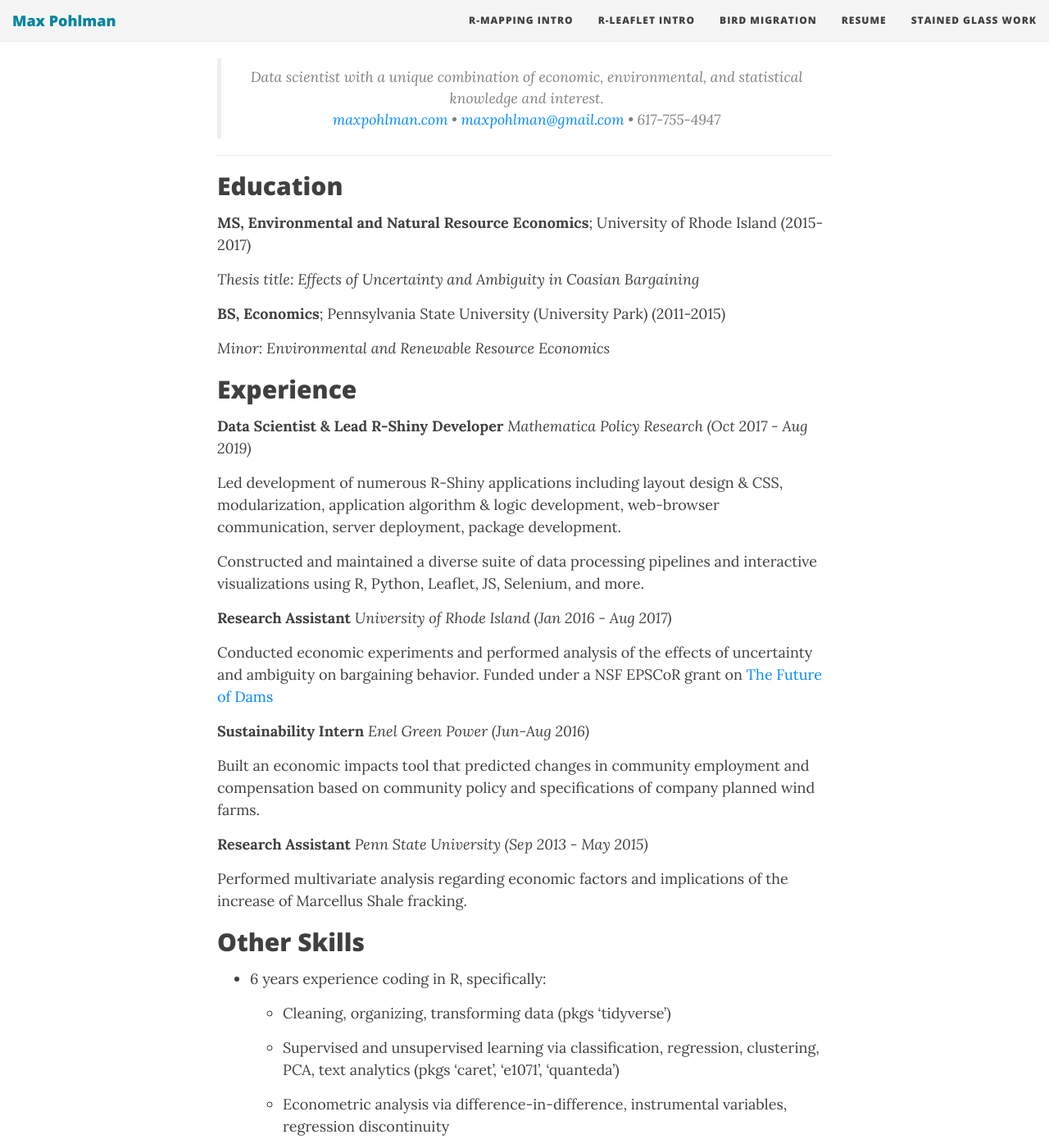
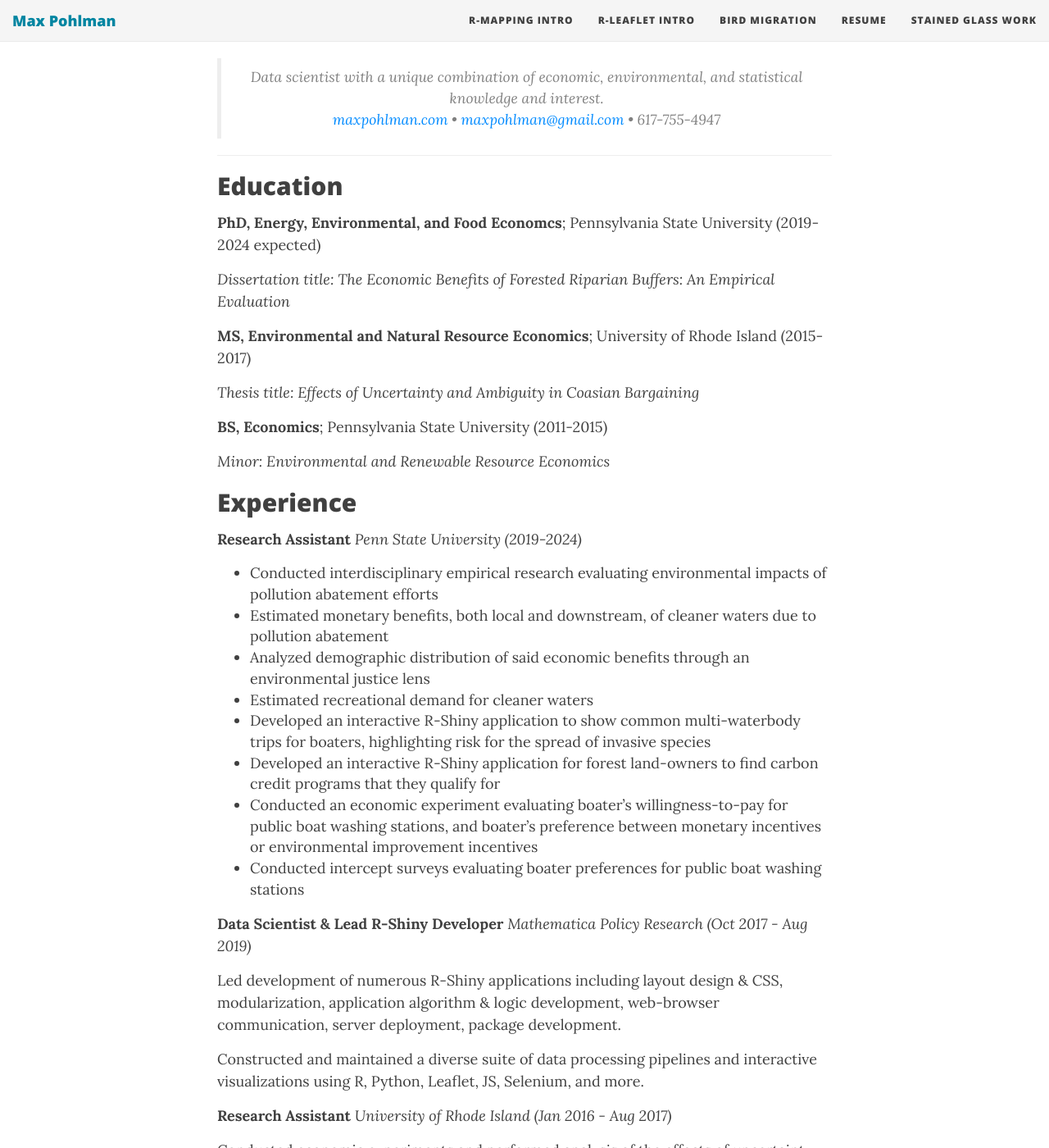
Before and after one commit to maxpohlman/maxpohlman.github.io, a Jekyll site: the page built from resume.md, in a window 1280 px wide and 1400 px high, scrolled down 278 px. Shown: the whole window at 82% size. Built offline with Jekyll 4.4.1, drawn with Linux system fonts in a browser that asks for light colours; nearby versions of some CDN libraries; our own code applies the rules of GitHub Pages for plain Markdown files; some of the changed text lies outside the part shown.

Commit message:
new picture

```diff
--- a/resume.md
+++ b/resume.md
@@ -15,17 +15,32 @@
 Education
 ---------
 
+**PhD, Energy, Environmental, and Food Economcs**; Pennsylvania State University (2019-2024 expected)
+
+*Dissertation title: The Economic Benefits of Forested Riparian Buffers: An Empirical Evaluation*
 
 **MS, Environmental and Natural Resource Economics**; University of Rhode Island (2015-2017)
 
 *Thesis title: Effects of Uncertainty and Ambiguity in Coasian Bargaining*
 
-**BS, Economics**; Pennsylvania State University (University Park) (2011-2015)
+**BS, Economics**; Pennsylvania State University (2011-2015)
 
 *Minor: Environmental and Renewable Resource Economics*
 
 Experience
 ----------
+
+**Research Assistant**
+*Penn State University (2019-2024)*
+
+* Conducted interdisciplinary empirical research evaluating environmental impacts of pollution abatement efforts
+* Estimated monetary benefits, both local and downstream, of cleaner waters due to pollution abatement
+* Analyzed demographic distribution of said economic benefits through an environmental justice lens
+* Estimated recreational demand for cleaner waters
+* Developed an interactive R-Shiny application to show common multi-waterbody trips for boaters, highlighting risk for the spread of invasive species
+* Developed an interactive R-Shiny application for forest land-owners to find carbon credit programs that they qualify for
+* Conducted an economic experiment evaluating boater's willingness-to-pay for public boat washing stations, and boater's preference between monetary incentives or environmental improvement incentives
+* Conducted intercept surveys evaluating boater preferences for public boat washing stations
 
 **Data Scientist & Lead R-Shiny Developer**
 *Mathematica Policy Research (Oct 2017 - Aug 2019)*
@@ -54,32 +69,39 @@
 Performed multivariate analysis regarding economic factors and implications of the increase
 of Marcellus Shale fracking.
 
+Invited Presentations
+--------------------
+* 2023 EPA & Cornell Social Cost of Water Pollution Workshop
+* 2022 Northeast Agricultural and Resource Economics Association (NAREA) Ecosystem Services Workshop
+* 2022 NAREA Annual Meeting
+* 2022 Association of Environmental and Resource Economists (AERE) Annual Meeting
+* 2022 W4133: Costs and Benefits of Natural Resources on Public and Private Lands: Management, Economic Valuation, and Integrated Decision-Making Annual Meeting
+
 Other Skills
 --------------------
 
-* 6 years experience coding in R, specifically:
+* 12 years experience coding in R, specifically:
 
 	* Cleaning, organizing, transforming data (pkgs ‘tidyverse’)
 
-	* Supervised and unsupervised learning via classification, regression, clustering, PCA,
-	text analytics (pkgs 'caret', 'e1071', 'quanteda')
-
-	* Econometric analysis via difference-in-difference, instrumental variables, regression discontinuity
+	* Econometric analysis via, causal inference, difference-in-difference, recreation demand, nonmarket valuation, benefit cost analysis, economic experimentation, regression discontinuity
 
 	* Geospatial analysis of vectors, rasters. Construction of interactive maps
 	(pkgs 'sf', 'sp', 'rgdal', 'rgeos', 'leaflet')
+
+	* Supervised and unsupervised learning via classification, regression, clustering, PCA,
+	text analytics (pkgs 'caret', 'e1071', 'quanteda')
 
 	* Visualization and document construction through ggplot, R-Shiny, R-Markdown
 
 * Knowledge of git and project management and version control through github
 
-* Experience in Python, STATA, Markdown, MySQL, Bash, Access, MatLab, HTML, QGIS
+* Experience in Python, STATA, Markdown, MySQL, Bash, Access, MatLab, HTML, ArcGIS, Qualtrics
 
 * Construction of [stained glass artwork](http://www.maxpohlman.com/stainedglass)
 
 ----
 
 ><p align="center">
-       <a href="mailto:maxpohlman@gmail.com">maxpohlman@gmail.com</a>  • 26 years old <br>
-		2 Saint Paul Street #301 Brookline, MA 02446 <br>
-		Download my resume as a <a href="https://github.com/maxpohlman/maxpohlman.github.io/raw/master/MaxPohlman_Resume.pdf" download="MaxPohlman_Resume">pdf</a> or as a <a href="https://github.com/maxpohlman/maxpohlman.github.io/raw/master/MaxPohlman_Resume.docx" download="MaxPohlman_Resume">docx</a>.</p>
+       <a href="mailto:maxpohlman@gmail.com">maxpohlman@gmail.com</a>  • 31 years old <br>
+		2 Saint Paul Street #301 Brookline, MA 02446</p>
--- /dev/null
+++ b/resumedownloadhtml.txt
@@ -0,0 +1,2 @@
+ <br>
+		Download my resume as a <a href="https://github.com/maxpohlman/maxpohlman.github.io/raw/master/MaxPohlman_Resume.pdf" download="MaxPohlman_Resume">pdf</a> or as a <a href="https://github.com/maxpohlman/maxpohlman.github.io/raw/master/MaxPohlman_Resume.docx" download="MaxPohlman_Resume">docx</a>.
```
